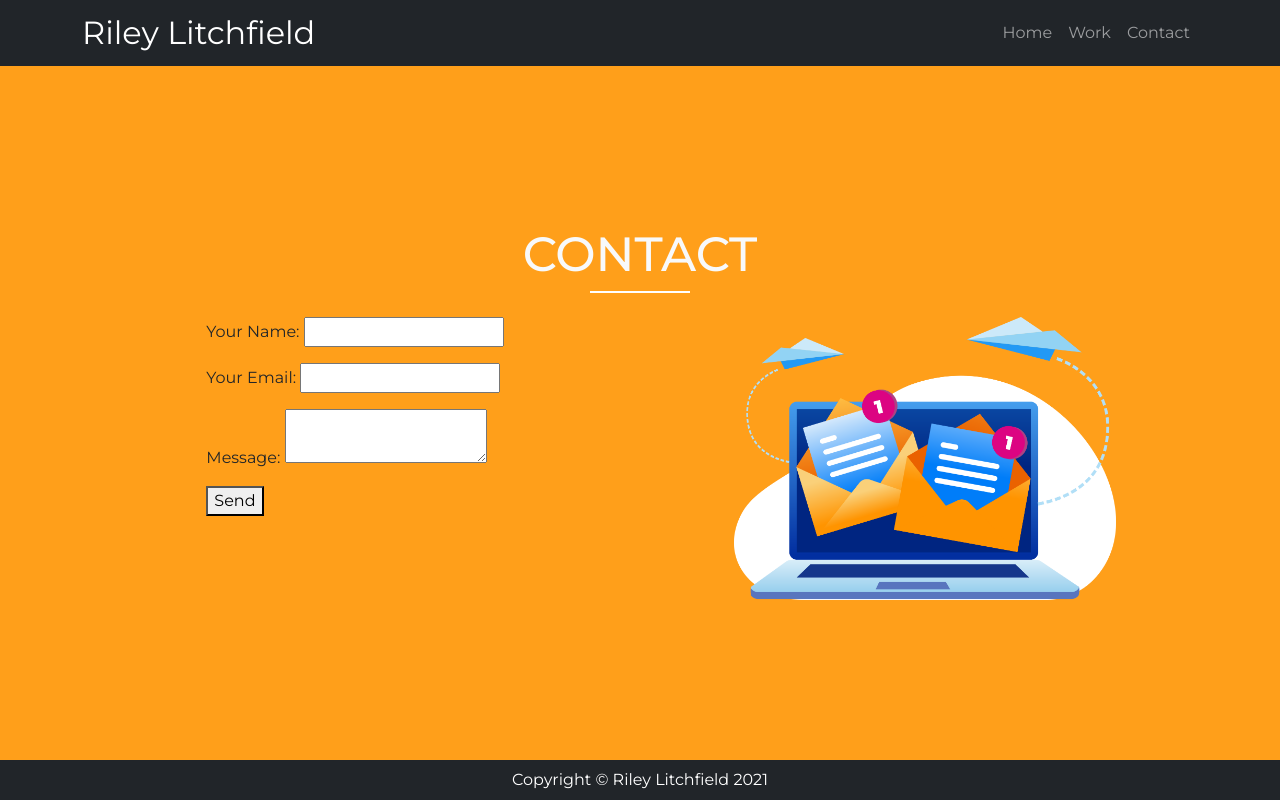
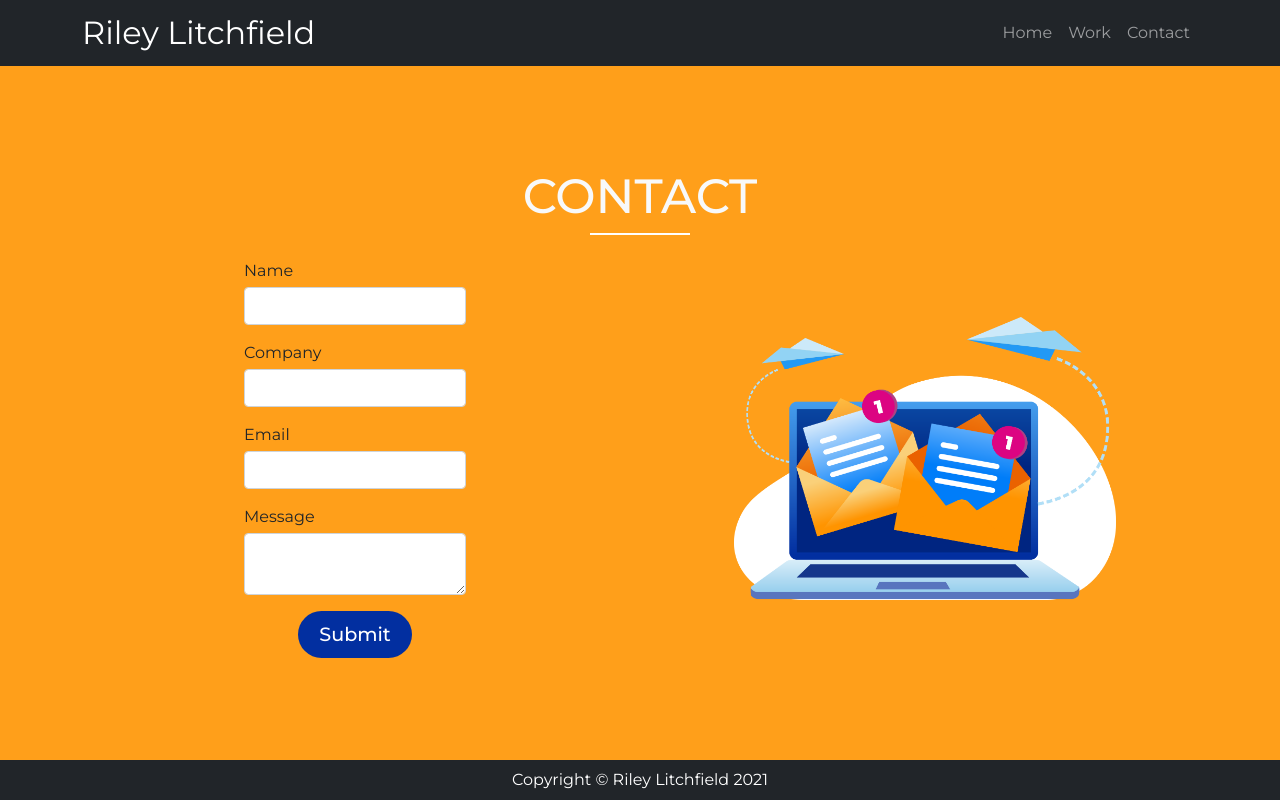
Before and after one commit to karateking007/riley-portfolio, a React (Create React App) app: page /contact in a window 1280 px wide. Built offline with nearby package versions, Linux system fonts and the light colour scheme.

Commit message:
Updated Form page

```diff
--- a/src/components/Form.jsx
+++ b/src/components/Form.jsx
@@ -9,7 +9,7 @@ const encode = (data) => {
 class Form extends React.Component {
     constructor(props) {
         super(props);
-        this.state = { name: "", email: "", message: "" };
+        this.state = { name: "", company: "", email: "", message: "" };
     }
 
     /* Here’s the juicy bit for posting the form submission */
@@ -29,28 +29,49 @@ class Form extends React.Component {
     handleChange = e => this.setState({ [e.target.name]: e.target.value });
 
     render() {
-        const { name, email, message } = this.state;
+        const { name, company, email, message } = this.state;
         return (
-            <form onSubmit={this.handleSubmit}>
-                <p>
-                    <label>
-                        Your Name: <input type="text" name="name" value={name} onChange={this.handleChange} />
-                    </label>
-                </p>
-                <p>
-                    <label>
-                        Your Email: <input type="email" name="email" value={email} onChange={this.handleChange} />
-                    </label>
-                </p>
-                <p>
-                    <label>
-                        Message: <textarea name="message" value={message} onChange={this.handleChange} />
-                    </label>
-                </p>
-                <p>
-                    <button type="submit">Send</button>
-                </p>
+
+            <form name="contact" method="POST" data-netlify="true" onSubmit={this.handleSubmit} action="/success">
+                <input type="hidden" name="form-name" value="contact" />
+                <div className="form-group">
+                    <label className="form-label mb-1" htmlFor="name">Name</label>
+                    <input className="form-control shadow-none d-block mb-3" type="text" value={name} name="name" onChange={this.handleChange} />
+                </div>
+                <div className="form-group">
+                    <label className="form-label mb-1" htmlFor="company">Company</label>
+                    <input className="form-control shadow-none d-block mb-3" type="text" value={company} name="company" onChange={this.handleChange} />
+                </div>
+                <div className="form-group">
+                    <label className="form-label mb-1" htmlFor="email">Email</label>
+                    <input className="form-control shadow-none d-block mb-3" type="email" value={email} name="email" onChange={this.handleChange} />
+                </div>
+                <div className="form-group">
+                    <label className="form-label mb-1" htmlFor="message">Message</label><textarea className="form-control shadow-none d-block mb-3" value={message} name="message" onChange={this.handleChange}></textarea>
+                </div>
+                <div className="center-btn"><button type="submit" class="btn btn-green mx-auto">Submit</button></div>
             </form>
+
+            // <form onSubmit={this.handleSubmit}>
+            //     <p>
+            //         <label>
+            //             Your Name: <input type="text" name="name" value={name} onChange={this.handleChange} />
+            //         </label>
+            //     </p>
+            //     <p>
+            //         <label>
+            //             Your Email: <input type="email" name="email" value={email} onChange={this.handleChange} />
+            //         </label>
+            //     </p>
+            //     <p>
+            //         <label>
+            //             Message: <textarea name="message" value={message} onChange={this.handleChange} />
+            //         </label>
+            //     </p>
+            //     <p>
+            //         <button type="submit">Send</button>
+            //     </p>
+            // </form>
         );
     }
 }
```
